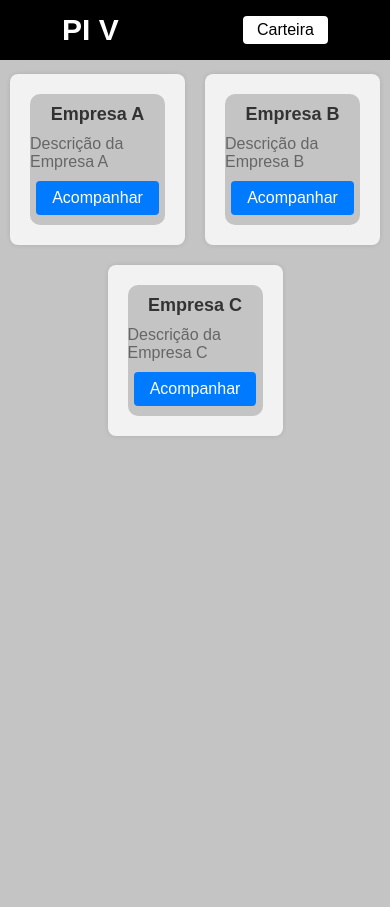
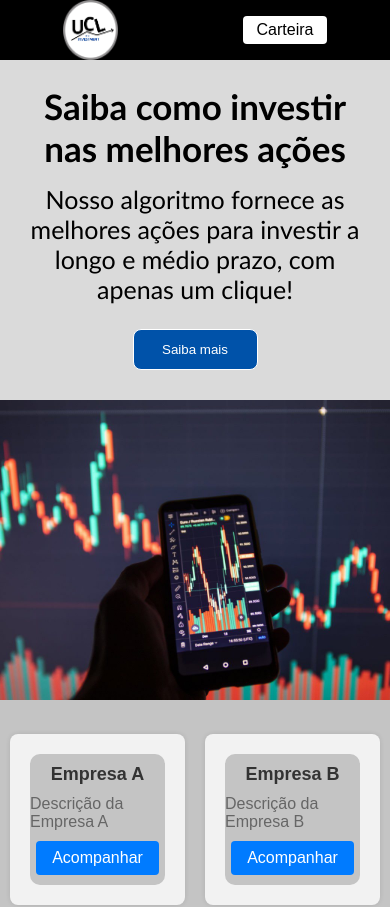
Before and after one commit to Nathaliavicb/PI5-front, a React (Create React App) app: page / in a window 390 px wide. Shown: the top 907 px of the page. Before the commit the page ends 844 px from the top, so only its background shows below. Built offline with nearby package versions, Linux system fonts and the light colour scheme.

Commit message:
feat: up style

```diff
--- a/src/componentss/Header/header.css
+++ b/src/componentss/Header/header.css
@@ -2,7 +2,7 @@
     background-color: #c4c4c4;
 }
 
-header{
+header {
     display: flex;
     align-items: center;
     justify-content: space-around;
@@ -11,16 +11,19 @@ header{
     background-color: #000000;
 }
 
-.logo{
-    text-decoration: none;
-    font-size: 30px;
+.logo {
     cursor: pointer;
-    color: #fff;
-    font-weight: bold;
-    background-color: #000000;
+    width: 55px;
+    height: 60px;
+    margin-top: 4px;
 }
 
-.favoritos{
+.logo img {
+    width: 100%;
+    height: 100%;
+}
+
+.favoritos {
     text-decoration: none;
     cursor: pointer;
     background-color: #fff;
--- a/src/componentss/Header/index.js
+++ b/src/componentss/Header/index.js
@@ -1,10 +1,11 @@
 import './header.css';
 import { Link } from 'react-router-dom';
+import logo from '../../assets/logo.jpeg';
 
 function Header() {
     return (
         <header>
-            <Link className='logo' to="/">PI V</Link>
+            <Link to="/"><img className='logo' src={logo} alt='logo'/></Link>
             <Link className='favoritos' to="/favoritos">Carteira</Link>
         </header>
     )
--- a/src/pages/Home/home.css
+++ b/src/pages/Home/home.css
@@ -1,3 +1,62 @@
+.intro {
+    display: flex;
+    width: 100%;
+    height: 500px;
+    background-color: #dadada;
+}
+
+.intro-container {
+    width: 50%;
+    padding: 0 20px;
+    display: flex;
+    flex-direction: column;
+    justify-content: center;
+    align-items: flex-start;
+    background-color: #dadada;
+}
+
+.intro-container h2 {
+    margin-bottom: 5px;
+    font-family: 'Trebuchet MS';
+    font-size: 35px;
+    background-color: #dadada;
+}
+
+.intro-container span {
+    margin-bottom: 20px;
+    font-family: 'Trebuchet MS';
+    font-size: 25px;
+    background-color: #dadada;
+}
+
+.intro-container button {
+    padding: 12px;
+    width: 125px;
+    border: 1px solid rgb(255, 255, 255);
+    border-radius: 8px;
+    color: #fff;
+    background-color: #0052a9;
+}
+
+.intro-container button:hover {
+    background-color: #002d5e;
+}
+
+.container-img {
+    width: 50%;
+    display: flex;
+    justify-content: center;
+    align-items: center;
+    margin-left: 20px;
+    background-color: #dadada;
+}
+
+.container-img img {
+    max-width: 100%;
+    max-height: 100%;
+    object-fit: cover;
+}
+
 .loading {
     display: flex;
     justify-content: center;
@@ -6,7 +65,7 @@
 }
 
 .lista-acoes {
-    max-width: 800px;
+    max-width: 1000px;
     margin: 14px auto;
     display: flex;
     flex-wrap: wrap;
@@ -16,8 +75,9 @@
 
 .linha-acoes {
     align-self: center;
-    width: 500px;
+    width: calc(50% - 20px);
     background-color: #f2f2f2;
+    margin-top: 20px;
     padding: 20px;
     border-radius: 8px;
     box-shadow: 0 0 5px rgba(0, 0, 0, 0.1);
@@ -56,6 +116,41 @@
 }
 
 @media screen and (max-width: 768px) {
+    .intro {
+        flex-direction: column;
+        height: auto;
+    }
+
+    .container-img {
+        width: 100%;
+        order: 2;
+        margin-left: 0px;
+    }
+
+    .container-img img {
+        width: 100%;
+        height: 300px;
+    }
+
+    .intro-container {
+        width: 100%;
+        align-items: center;
+        text-align: center;
+    }
+
+    .intro-container h2 {
+        margin-top: 25px;
+        margin-bottom: 15px;
+    }
+
+    .intro-container span {
+        margin-bottom: 25px;
+    }
+
+    .intro-container button {
+        margin-bottom: 30px;
+    }
+
     .linha-acoes {
         width: calc(50% - 20px);
     }
--- a/src/pages/Home/index.js
+++ b/src/pages/Home/index.js
@@ -2,6 +2,7 @@ import React, { useEffect, useState } from 'react';
 import { Link } from 'react-router-dom';
 import './home.css';
 import acoesData from '../../dados/acoes.json';
+import intro from '../../assets/intro.jpg';
 
 function Home() {
     const [acoes, setAcoes] = useState([]);
@@ -11,6 +12,12 @@ function Home() {
         setAcoes(acoesData);
         setLoading(false);
     }, []);
+
+    const handleSaibaMaisClick = () => {
+        // Redirecionamento para a div lista-acoes
+        const listaAcoes = document.querySelector('.lista-acoes');
+        listaAcoes.scrollIntoView({ behavior: 'smooth' });
+    };
 
     if (loading) {
         return (
@@ -22,6 +29,16 @@ function Home() {
 
     return (
         <div className='container-acoes'>
+            <div className='intro'>
+                <div className='intro-container'>
+                    <h2>Saiba como investir nas melhores ações</h2>
+                    <span>Nosso algoritmo fornece as melhores ações para investir a longo e médio prazo, com apenas um clique!</span>
+                    <button onClick={handleSaibaMaisClick}>Saiba mais</button>
+                </div>
+                <div className='container-img'>
+                    <img src={intro} alt='ações'/>
+                </div>
+            </div>
             <div className='lista-acoes'>
                 {acoes.map((acao, index) => (
                     <div className="linha-acoes" key={index}>
```
Also changed, not shown: src/assets/intro.jpg (added), src/assets/logo.jpeg (added).
